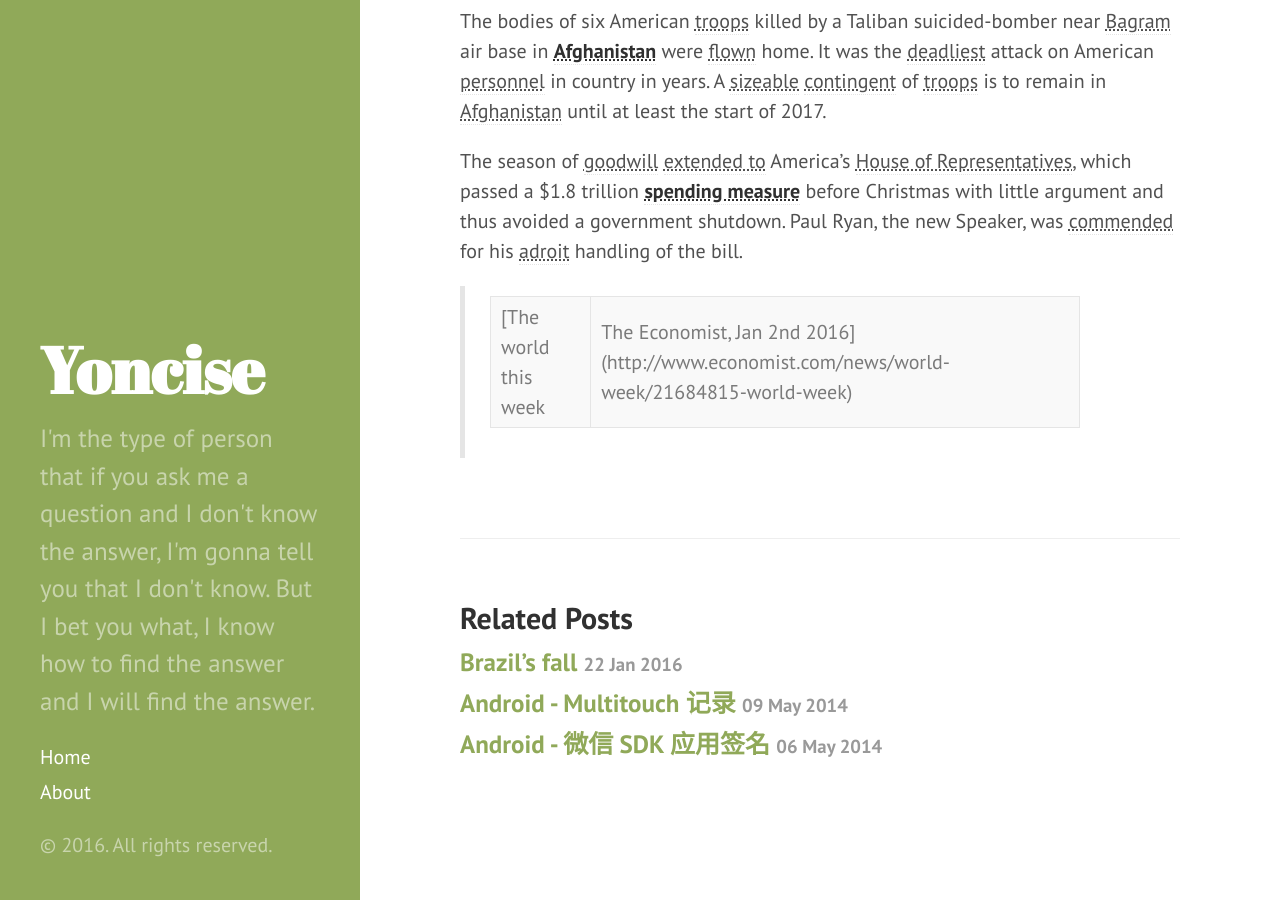
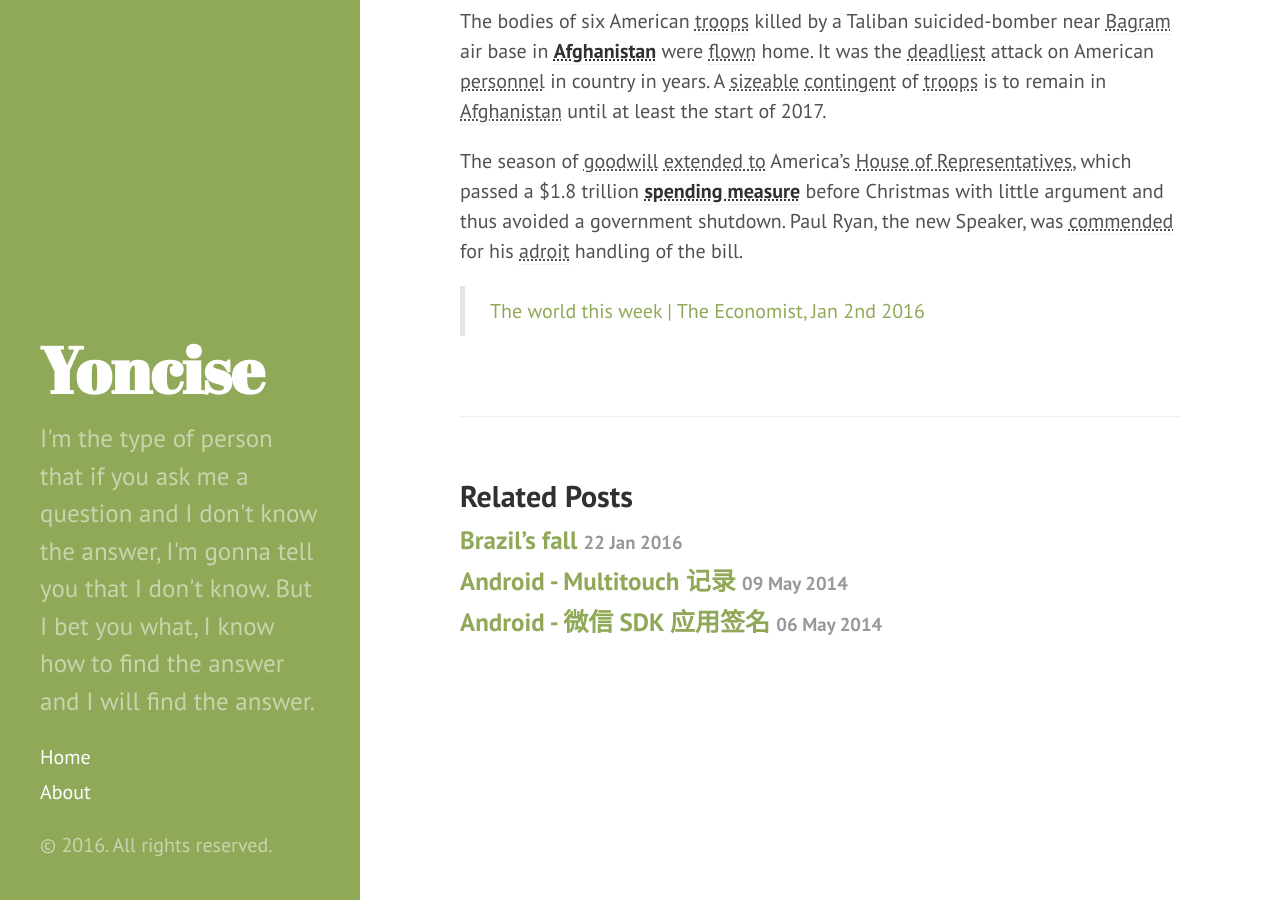
Before and after one commit to yoncise/yoncise.github.io, a Jekyll site: the page built from _posts/2016-01-20-The-world-this-week.md, in a window 1280 px wide and 900 px high, scrolled down 2574 px. Built offline with Jekyll 4.4.1, drawn with Linux system fonts in a browser that asks for light colours.

Commit message:
Update 2016-01-20-The-world-this-week.md

```diff
--- a/_posts/2016-01-20-The-world-this-week.md
+++ b/_posts/2016-01-20-The-world-this-week.md
@@ -177,4 +177,4 @@ Paul Ryan, the new Speaker, was commended for his adroit handling of the bill.
 *[commended]: 赞美
 *[adroit]: [ə'drɔɪt] 敏捷的，灵巧的；熟练的
 
-> [The world this week | The Economist, Jan 2nd 2016](http://www.economist.com/news/world-week/21684815-world-week)
+> [The world this week \| The Economist, Jan 2nd 2016](http://www.economist.com/news/world-week/21684815-world-week)
```
